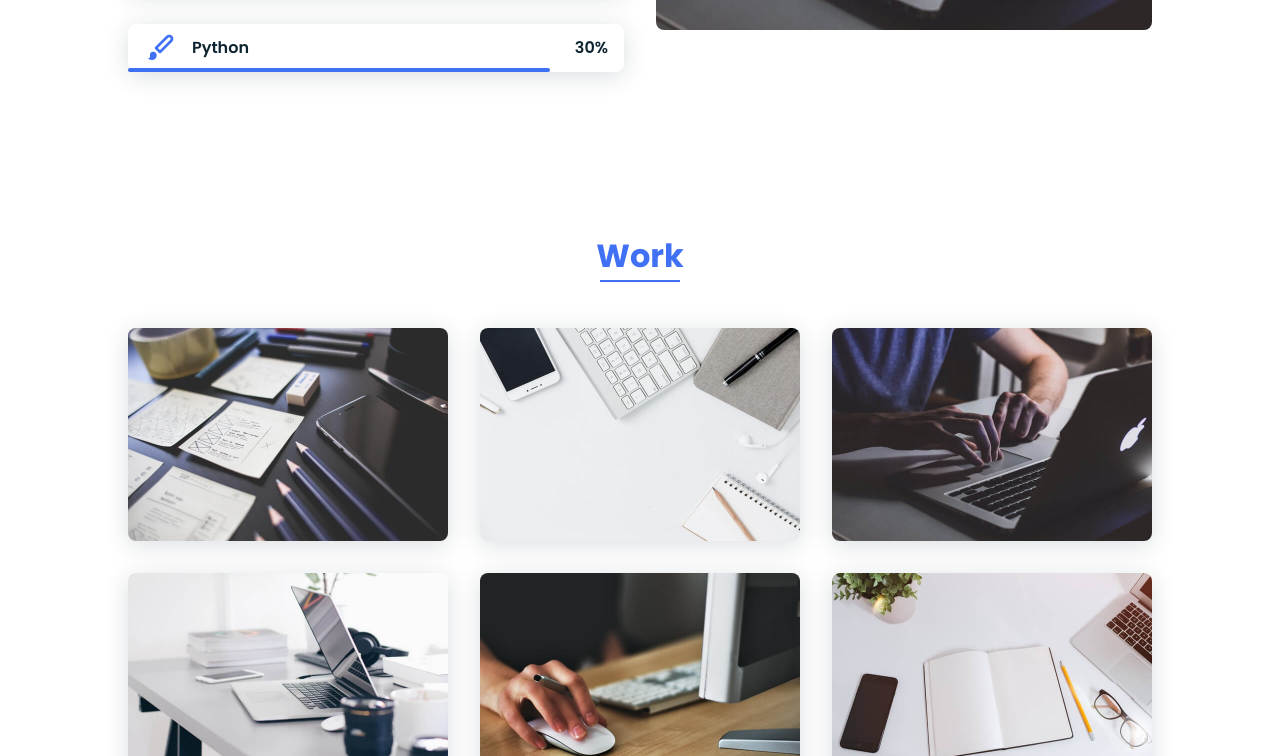
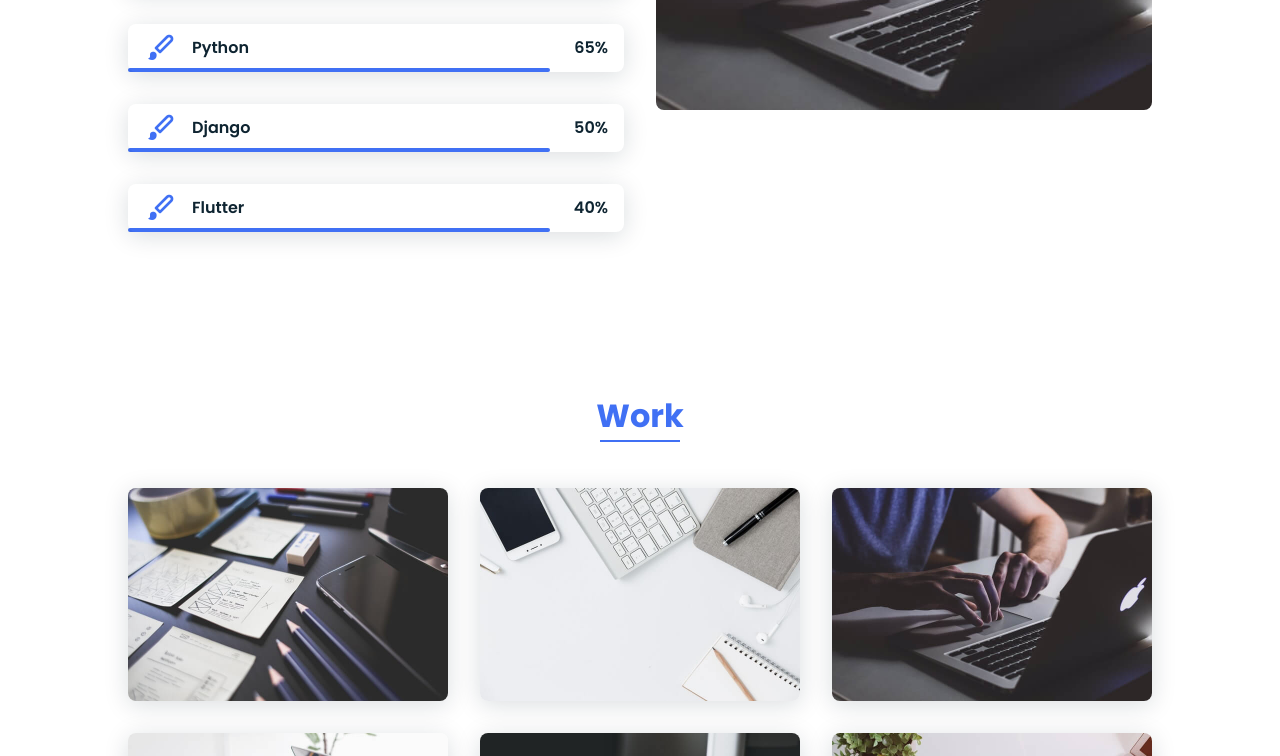
Before and after one commit to nuzmulhossainnahid/portfolio-responsive-complete, a plain HTML site: page index.html in a window 1280 px wide. Shown: the part 1945-2701 px from the top of the page. Drawn offline with nearby package versions, Linux system fonts and the light colour scheme.

Commit message:
Update index.html

```diff
--- a/index.html
+++ b/index.html
@@ -45,8 +45,8 @@
                 </div>
 
                 <div class="home__social">
-                    <a href="https://www.linkedin.com/in/nazmul-hossain-nahid-59b145198/" class="home__social-icon"><i class='bx bxl-linkedin'></i></a>
-                    <a href="" class="home__social-icon"><i class='bx bxl-behance' ></i></a>
+                    <a href="https://www.linkedin.com/in/nuzmul-hossain-nahid-b7a28020b/" class="home__social-icon"><i class='bx bxl-linkedin'></i></a>
+                    <a href="https://www.instagram.com/nuzmulhossainnahid/?hl=en" class="home__social-icon"><i class='bx bxl-behance' ></i></a>
                     <a href="https://github.com/nuzmulhossainnahid" class="home__social-icon"><i class='bx bxl-github' ></i></a>
                 </div>
 
@@ -112,7 +112,7 @@
 
                             </div>
                             <div>
-                                <span class="skills__percentage">65%</span>
+                                <span class="skills__percentage">75%</span>
                             </div>
                         </div>
                         <div class="skills__data">
@@ -124,9 +124,37 @@
 
                             </div>
                             <div>
-                                <span class="skills__percentage">30%</span>
+                                <span class="skills__percentage">65%</span>
                             </div>
                         </div>
+
+                        <div class="skills__data">
+                            <div class="skills__names">
+                                <i class='bx bxs-paint skills__icon'></i>
+                                <span class="skills__name">Django</span>
+                            </div>
+                            <div class="skills__bar skills__ux">
+
+                            </div>
+                            <div>
+                                <span class="skills__percentage">50%</span>
+                            </div>
+                        </div>
+
+                        <div class="skills__data">
+                            <div class="skills__names">
+                                <i class='bx bxs-paint skills__icon'></i>
+                                <span class="skills__name">Flutter</span>
+                            </div>
+                            <div class="skills__bar skills__ux">
+
+                            </div>
+                            <div>
+                                <span class="skills__percentage">40%</span>
+                            </div>
+                        </div>
+
+
                     </div>
 
                     <div>
@@ -181,8 +209,8 @@
             <p class="footer__title">Nahid</p>
             <div class="footer__social">
                 <a href="https://web.facebook.com/profile.php?id=100011524358252" class="footer__icon"><i class='bx bxl-facebook' ></i></a>
-                <a href="#" class="footer__icon"><i class='bx bxl-instagram' ></i></a>
-                <a href="#" class="footer__icon"><i class='bx bxl-twitter' ></i></a>
+                <a href="https://www.instagram.com/nuzmulhossainnahid/?hl=en" class="footer__icon"><i class='bx bxl-instagram' ></i></a>
+                <a href="https://www.instagram.com/nuzmulhossainnahid/?hl=en" class="footer__icon"><i class='bx bxl-twitter' ></i></a>
             </div>
             <p>&#169; 2021 copyright all right reserved</p>
         </footer>
```
